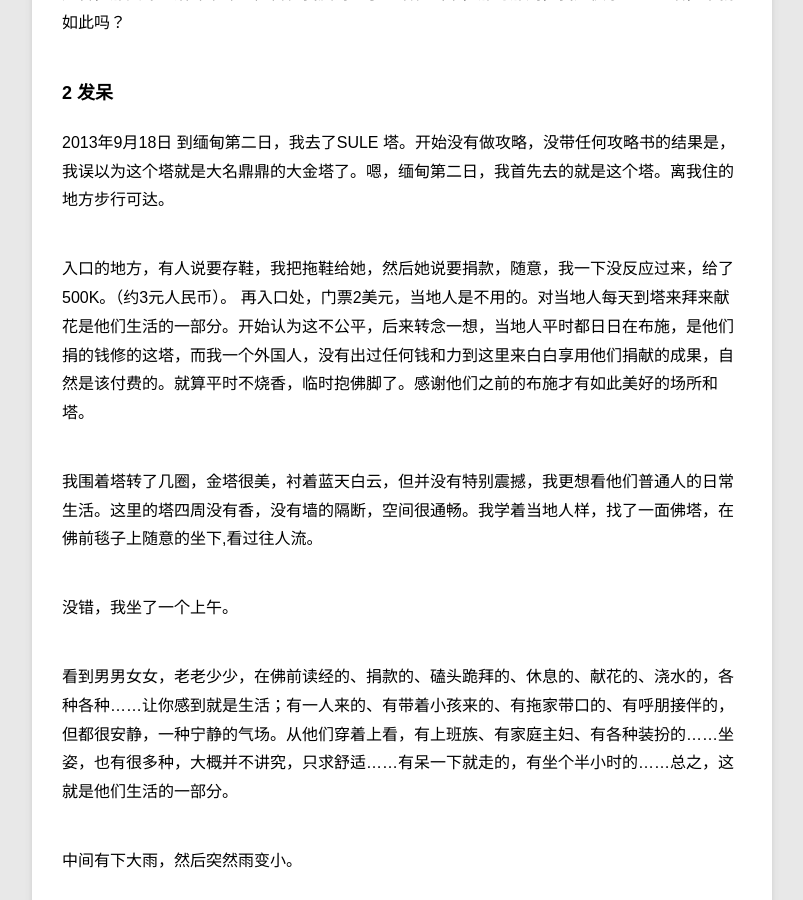
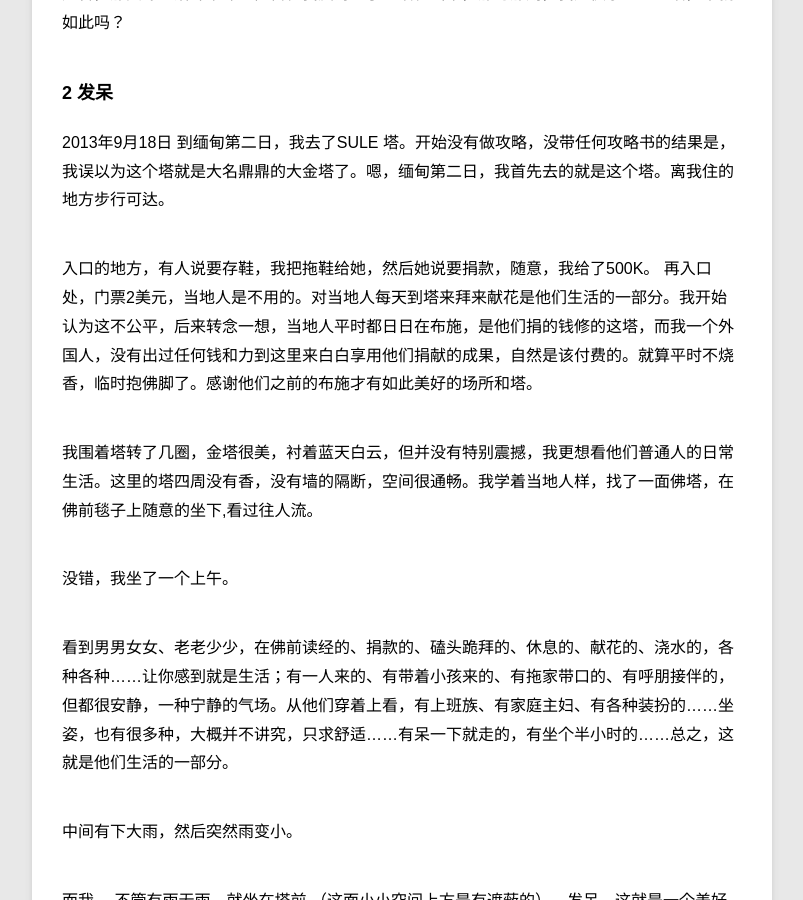
Before and after one commit to violettianjie/violettianjie.github.io, a Jekyll site: the page built from _posts/blog/2018-12-09-travel.md, in a window 1280 px wide and 900 px high, scrolled down 1663 px. Shown: the whole window, without its empty margins (78-881 px from the left). Built offline with Jekyll 4.4.1, drawn with Linux system fonts in a browser that asks for light colours.

Commit message:
Update 2018-12-09-travel.md

```diff
--- a/_posts/blog/2018-12-09-travel.md
+++ b/_posts/blog/2018-12-09-travel.md
@@ -57,14 +57,14 @@ category: blog
 2013年9月18日
 到缅甸第二日，我去了SULE 塔。开始没有做攻略，没带任何攻略书的结果是，我误以为这个塔就是大名鼎鼎的大金塔了。嗯，缅甸第二日，我首先去的就是这个塔。离我住的地方步行可达。
 
-入口的地方，有人说要存鞋，我把拖鞋给她，然后她说要捐款，随意，我一下没反应过来，给了500K。（约3元人民币）。
-再入口处，门票2美元，当地人是不用的。对当地人每天到塔来拜来献花是他们生活的一部分。开始认为这不公平，后来转念一想，当地人平时都日日在布施，是他们捐的钱修的这塔，而我一个外国人，没有出过任何钱和力到这里来白白享用他们捐献的成果，自然是该付费的。就算平时不烧香，临时抱佛脚了。感谢他们之前的布施才有如此美好的场所和塔。
+入口的地方，有人说要存鞋，我把拖鞋给她，然后她说要捐款，随意，我给了500K。
+再入口处，门票2美元，当地人是不用的。对当地人每天到塔来拜来献花是他们生活的一部分。我开始认为这不公平，后来转念一想，当地人平时都日日在布施，是他们捐的钱修的这塔，而我一个外国人，没有出过任何钱和力到这里来白白享用他们捐献的成果，自然是该付费的。就算平时不烧香，临时抱佛脚了。感谢他们之前的布施才有如此美好的场所和塔。
 
 我围着塔转了几圈，金塔很美，衬着蓝天白云，但并没有特别震撼，我更想看他们普通人的日常生活。这里的塔四周没有香，没有墙的隔断，空间很通畅。我学着当地人样，找了一面佛塔，在佛前毯子上随意的坐下,看过往人流。
 
 没错，我坐了一个上午。
 
-看到男男女女，老老少少，在佛前读经的、捐款的、磕头跪拜的、休息的、献花的、浇水的，各种各种……让你感到就是生活；有一人来的、有带着小孩来的、有拖家带口的、有呼朋接伴的，但都很安静，一种宁静的气场。从他们穿着上看，有上班族、有家庭主妇、有各种装扮的……坐姿，也有很多种，大概并不讲究，只求舒适……有呆一下就走的，有坐个半小时的……总之，这就是他们生活的一部分。
+看到男男女女、老老少少，在佛前读经的、捐款的、磕头跪拜的、休息的、献花的、浇水的，各种各种……让你感到就是生活；有一人来的、有带着小孩来的、有拖家带口的、有呼朋接伴的，但都很安静，一种宁静的气场。从他们穿着上看，有上班族、有家庭主妇、有各种装扮的……坐姿，也有很多种，大概并不讲究，只求舒适……有呆一下就走的，有坐个半小时的……总之，这就是他们生活的一部分。
 
 中间有下大雨，然后突然雨变小。
 
```
